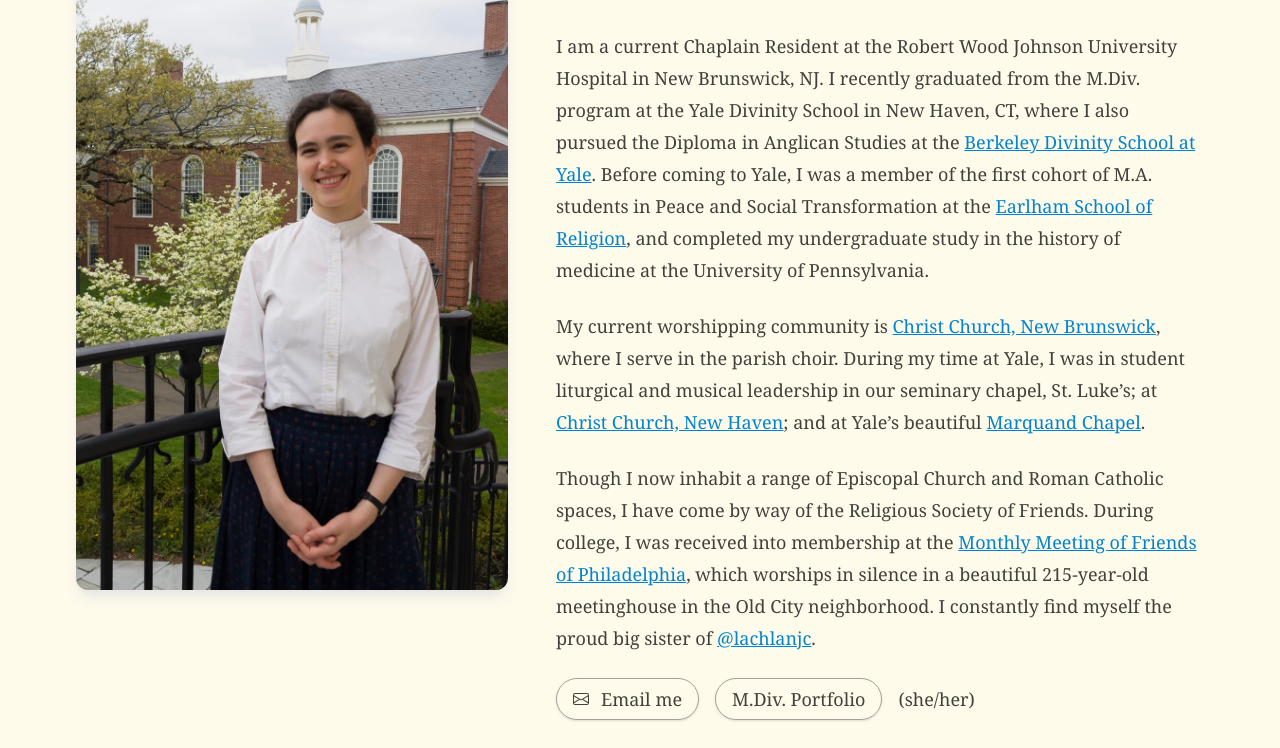
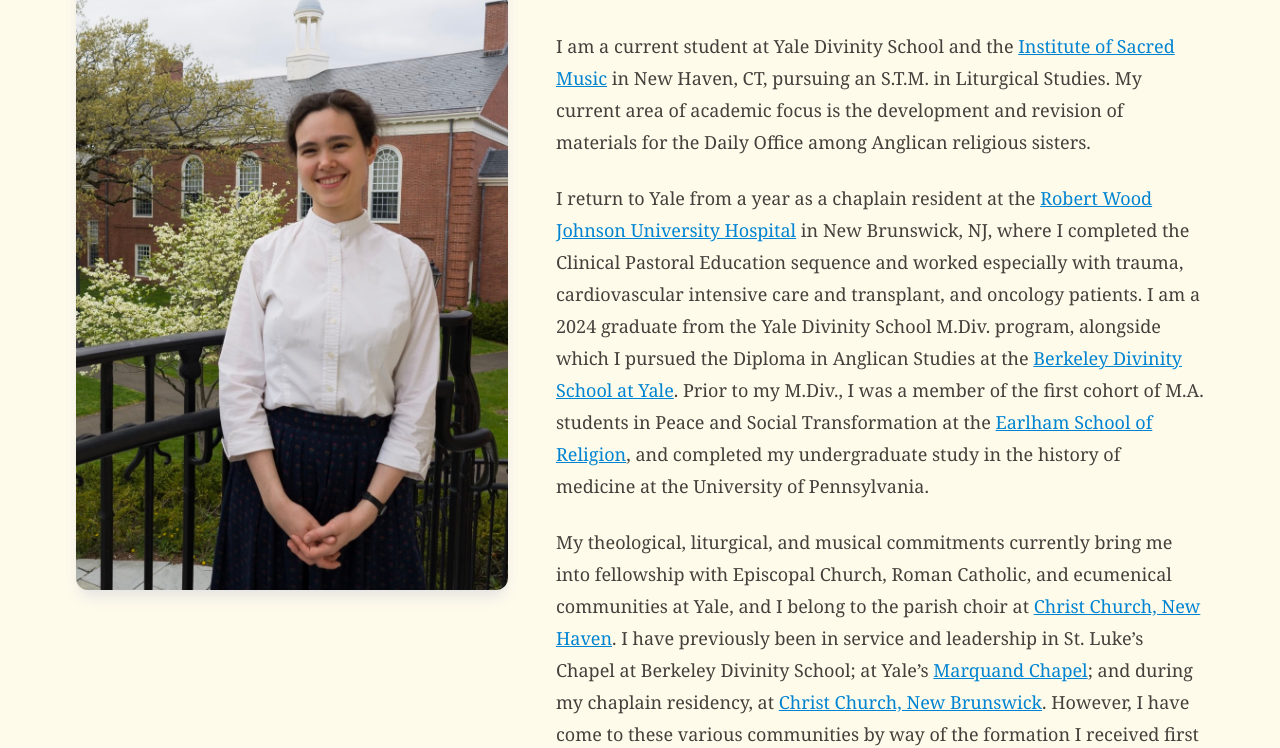
Before and after one commit to lachlanjc/catherine, an Astro site: page / in a window 1280 px wide. Shown: the part 214-962 px from the top of the page. Built offline with nearby package versions, Linux system fonts and the light colour scheme; Astro itself is replaced by a stand-in of ours.

Commit message:
Revise bio
Updated bio to reflect current studies and experiences.

```diff
--- a/src/content/bio.md
+++ b/src/content/bio.md
@@ -1,7 +1,9 @@
 # Catherine Campbell
 
-I am a current Chaplain Resident at the Robert Wood Johnson University Hospital in New Brunswick, NJ. I recently graduated from the M.Div. program at the Yale Divinity School in New Haven, CT, where I also pursued the Diploma in Anglican Studies at the [Berkeley Divinity School at Yale](http://berkeleydivinity.yale.edu/). Before coming to Yale, I was a member of the first cohort of M.A. students in Peace and Social Transformation at the [Earlham School of Religion](https://esr.earlham.edu), and completed my undergraduate study in the history of medicine at the University of Pennsylvania.
+I am a current student at Yale Divinity School and the [Institute of Sacred Music](https://ism.yale.edu) in New Haven, CT, pursuing an S.T.M. in Liturgical Studies. My current area of academic focus is the development and revision of materials for the Daily Office among Anglican religious sisters.
 
-My current worshipping community is [Christ Church, New Brunswick](https://www.christchurchnewbrunswick.org/), where I serve in the parish choir. During my time at Yale, I was in student liturgical and musical leadership in our seminary chapel, St. Luke’s; at [Christ Church, New Haven](https://christchurchnh.org/); and at Yale’s beautiful [Marquand Chapel](https://www.youtube.com/user/yaleismtv).
+I return to Yale from a year as a chaplain resident at the [Robert Wood Johnson University Hospital](https://www.rwjbh.org/rwj-university-hospital-new-brunswick/patients-visitors/spiritual-care/) in New Brunswick, NJ, where I completed the Clinical Pastoral Education sequence and worked especially with trauma, cardiovascular intensive care and transplant, and oncology patients. I am a 2024 graduate from the Yale Divinity School M.Div. program, alongside which I pursued the Diploma in Anglican Studies at the [Berkeley Divinity School at Yale](http://berkeleydivinity.yale.edu/). Prior to my M.Div., I was a member of the first cohort of M.A. students in Peace and Social Transformation at the [Earlham School of Religion](https://esr.earlham.edu), and completed my undergraduate study in the history of medicine at the University of Pennsylvania.
 
-Though I now inhabit a range of Episcopal Church and Roman Catholic spaces, I have come by way of the Religious Society of Friends. During college, I was received into membership at the [Monthly Meeting of Friends of Philadelphia](https://www.fgcquaker.org/cloud/monthly-meeting-friends-philadelphia-arch-street-quakers), which worships in silence in a beautiful 215-year-old meetinghouse in the Old City neighborhood. I constantly find myself the proud big sister of [@lachlanjc](https://lachlanjc.com).
+My theological, liturgical, and musical commitments currently bring me into fellowship with Episcopal Church, Roman Catholic, and ecumenical communities at Yale, and I belong to the parish choir at [Christ Church, New Haven](https://www.christchurchnh.org/#home). I have previously been in service and leadership in St. Luke’s Chapel at Berkeley Divinity School; at Yale’s [Marquand Chapel](https://www.youtube.com/user/yaleismtv); and during my chaplain residency, at [Christ Church, New Brunswick](https://www.christchurchnewbrunswick.org). However, I have come to these various communities by way of the formation I received first among the Religious Society of Friends. During college, I was received into membership at the [Monthly Meeting of Friends of Philadelphia](https://www.archstreetfriends.org), which worships in silence in a beautiful 215-year-old meetinghouse in the Old City neighborhood.
+
+When I’m not at school or at church, I might be found rejoicing in any number of choir rehearsals or gatherings of English or Scottish country dancers, or chipping determinedly away at both ancient and contemporary Anglican and Catholic hymn and chant repertoire as an enthusiastic beginner organist. I constantly find myself the proud big sister of [@lachlanjc](https://lachlanjc.com).
```
